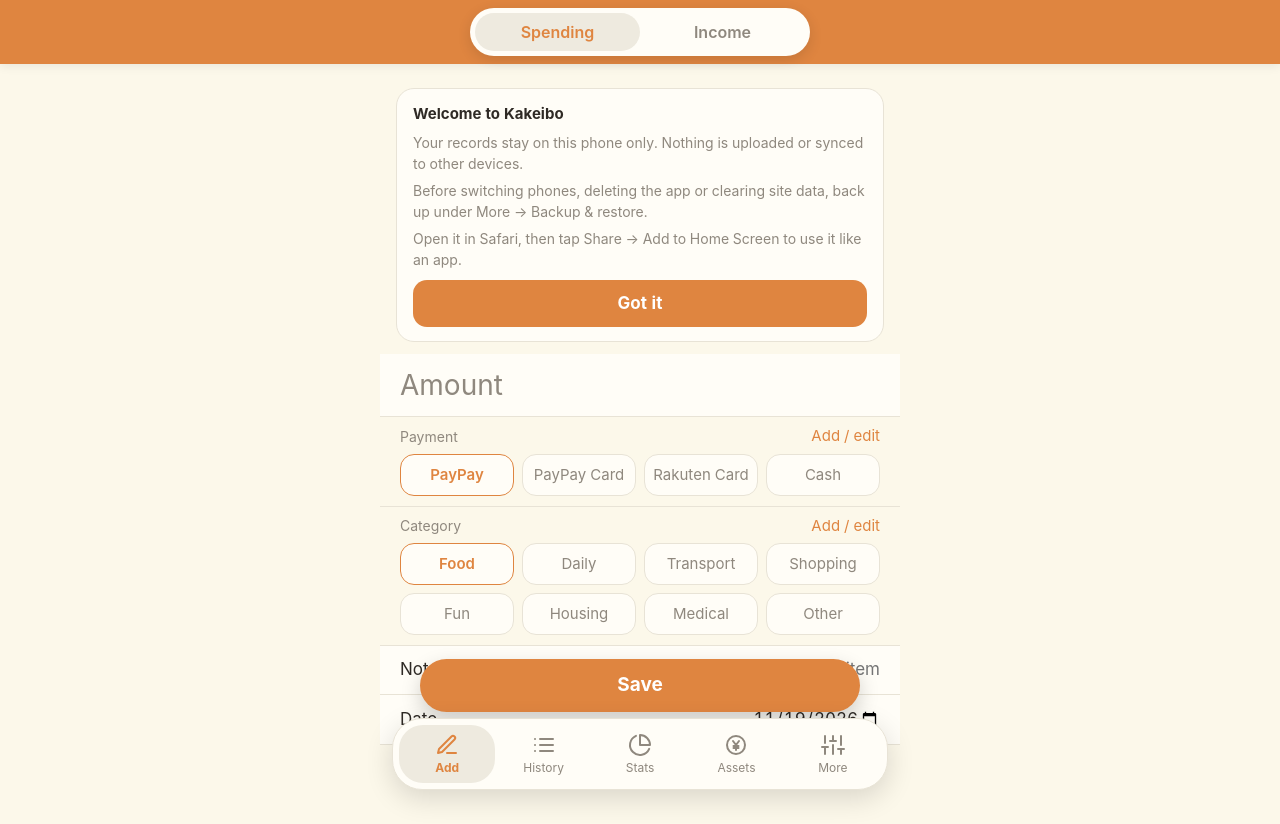
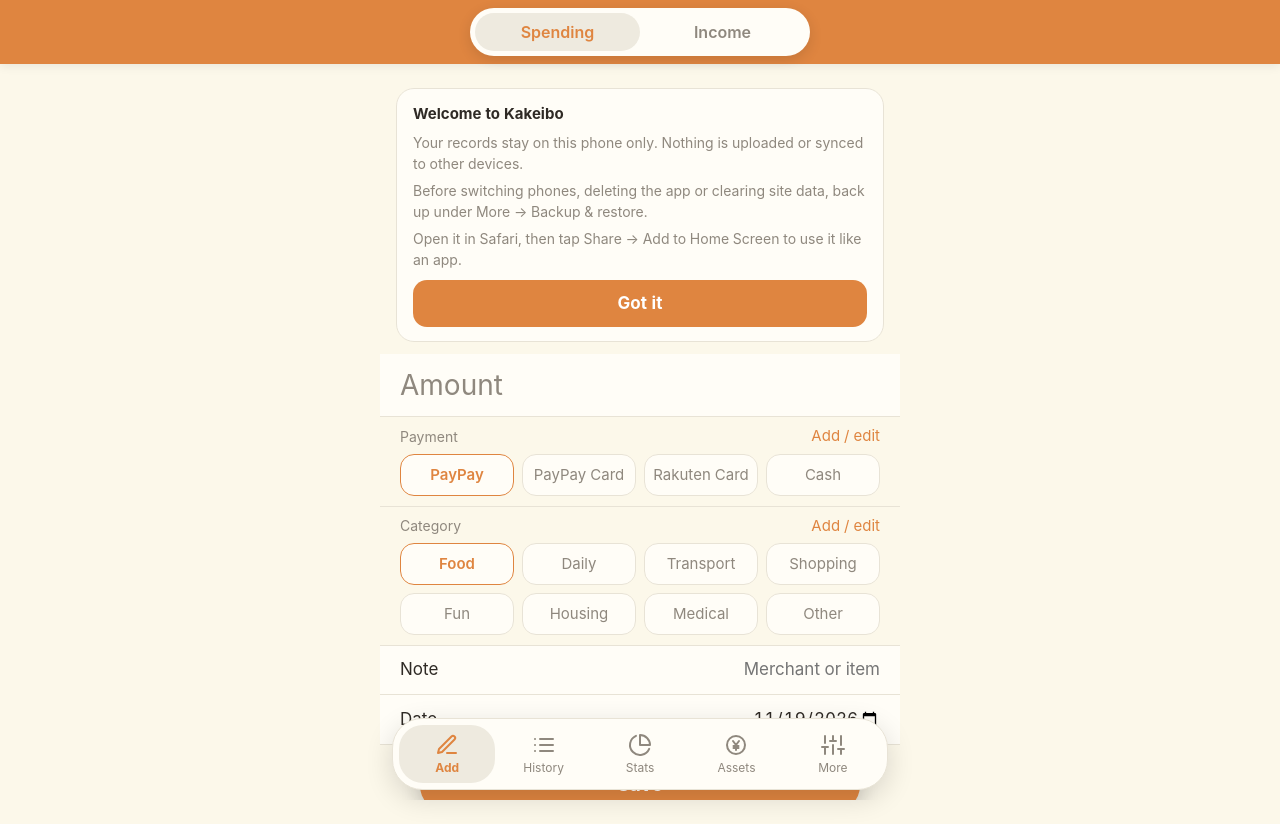
Before and after one commit to monkeyliu96-del/kakeibo, a plain HTML site: page index.html in a window 1280 px wide. After the commit the page ends 800 px from the top, so only its background shows below. Drawn offline with Linux system fonts and the light colour scheme.

Commit message:
Add files via upload

```diff
--- a/index.html
+++ b/index.html
@@ -17,9 +17,9 @@
 @media (prefers-color-scheme:dark){:root:not([data-theme="light"]){--c5:#4cc9b8;--c6:#ff9478;--c7:#b8b0c4;--c8:#7fb5d6;--bg:#1c1814;--sf:#26211c;--tx:#f2ece3;--mu:#a39a8e;--ln:#3a332b;--ac:#f09a58;--on:#241508;--sel:#352d25;--in:#58c88a;--pp:#ff7a85;--cd:#7a9cff;--cs:#e3b04a;--cr:#b48cff;color-scheme:dark}}
 :root[data-theme="dark"]{--c5:#4cc9b8;--c6:#ff9478;--c7:#b8b0c4;--c8:#7fb5d6;--bg:#1c1814;--sf:#26211c;--tx:#f2ece3;--mu:#a39a8e;--ln:#3a332b;--ac:#f09a58;--on:#241508;--sel:#352d25;--in:#58c88a;--pp:#ff7a85;--cd:#7a9cff;--cs:#e3b04a;--cr:#b48cff;color-scheme:dark}
 *{box-sizing:border-box}
-html,body{margin:0;overscroll-behavior-y:none}
-body{background:var(--bg);color:var(--tx);font:16px/1.5 -apple-system,"Hiragino Sans","PingFang SC","Noto Sans JP",system-ui,sans-serif;padding-bottom:calc(104px + env(safe-area-inset-bottom,0px));font-variant-numeric:tabular-nums}
-main{max-width:520px;margin:0 auto;padding:12px 16px}
+html,body{margin:0;height:100%;overflow:hidden;overscroll-behavior:none}
+body{background:var(--bg);color:var(--tx);font:16px/1.5 -apple-system,"Hiragino Sans","PingFang SC","Noto Sans JP",system-ui,sans-serif;display:flex;flex-direction:column;height:100vh;height:100dvh;font-variant-numeric:tabular-nums}
+main{flex:1;min-height:0;overflow-y:auto;overscroll-behavior:contain;-webkit-overflow-scrolling:touch;padding:12px max(16px,calc((100% - 488px)/2)) calc(96px + env(safe-area-inset-bottom,0px))}
 h1{font-size:15px;font-weight:600;margin:0;color:var(--mu)}
 .top{display:flex;align-items:center;justify-content:space-between;padding:8px 0 4px}
 .mon{display:flex;align-items:center;gap:4px}
@@ -78,7 +78,7 @@ button.bar,button.lg{background:none;border:0;padding:0;text-align:left;cursor:p
 button.bar{width:100%}
 button.lg{display:inline-flex;align-items:center;gap:4px;color:var(--mu);font-size:13px}
 button.bar:active,button.lg:active{opacity:.6}
-#band{background:var(--ac);color:#fff;padding:calc(env(safe-area-inset-top,0px) + 8px) 16px 8px;position:sticky;top:0;z-index:5;box-shadow:0 2px 10px rgba(0,0,0,.08)}
+#band{background:var(--ac);color:#fff;padding:calc(env(safe-area-inset-top,0px) + 8px) 16px 8px;flex:none;z-index:5;box-shadow:0 2px 10px rgba(0,0,0,.08)}
 #band .bi{max-width:520px;margin:0 auto;display:flex;align-items:center;justify-content:center;min-height:40px}
 .band-t{font-size:19px;font-weight:700;color:#fff}
 #band .mon{gap:8px}#band .mon b{color:#fff;font-size:18px;min-width:128px}
@@ -97,7 +97,7 @@ button.bar:active,button.lg:active{opacity:.6}
 .lrow{display:flex;align-items:center;gap:12px;margin:0 -16px;padding:0 20px;background:var(--sf);border-bottom:1px solid var(--ln)}
 .lrow label{margin:0;font-size:17px;color:var(--tx);flex:none}
 .lrow input{flex:1;min-width:0;border:0;background:none;text-align:right;font-size:17px;padding:11px 0;outline:0}
-.go.save{display:block;position:sticky;bottom:calc(88px + env(safe-area-inset-bottom,0px));z-index:4;width:calc(100% - 48px);margin:14px auto 0;border-radius:999px;font-size:19px;padding:12px;box-shadow:0 8px 20px rgba(0,0,0,.18)}
+.go.save{display:block;width:calc(100% - 48px);margin:14px auto 0;border-radius:999px;font-size:19px;padding:12px;box-shadow:0 8px 20px rgba(0,0,0,.18)}
 .addrow{display:flex;align-items:center;gap:6px;margin-top:10px;background:var(--sf);border:1.5px solid var(--ln);border-radius:999px;padding:4px 4px 4px 16px}
 .addrow:focus-within{border-color:var(--ac)}
 .addrow input{flex:1;min-width:0;border:0;background:none;outline:0;font-size:16px;padding:8px 0}
@@ -105,7 +105,7 @@ button.bar:active,button.lg:active{opacity:.6}
 .days .dc{flex:1;height:100%;display:flex;align-items:flex-end;border:0;background:none;padding:0;cursor:pointer}.days .dc i{width:100%;flex:none}.days .dc:active i{opacity:.5}
 .dro{min-height:26px;margin-top:6px;font-size:14px;font-weight:600;display:flex;align-items:center;gap:10px}.dro button{border:0;background:none;color:var(--ac);font-size:14px;cursor:pointer;padding:0}.days .dc.on i{opacity:1;outline:2px solid var(--tx);outline-offset:0}
 .addrow button.dl{background:none;color:var(--pp);padding:9px 14px;font-weight:600}
-.lhead{position:sticky;top:var(--bh,56px);z-index:3;background:var(--bg);margin:0 -16px;padding:4px 16px 0;border-bottom:1px solid var(--ln)}.lhead .srch{margin:2px 0}.lhead .srch .f{padding:7px 10px}.lhead .srch select.f{padding:7px 2px;font-size:14px}.lhead>.chips{margin:6px 0 2px!important}.lsum{padding:0 0 6px}.lsum .big{font-size:28px;margin:0}.lsum .big small{font-size:14px}.lsum .sub{margin:0 0 2px;font-size:13px}.lsum .pg{margin:4px 0 2px}
+.lhead{position:sticky;top:-12px;z-index:3;background:var(--bg);margin:0 -16px;padding:4px 16px 0;border-bottom:1px solid var(--ln)}.lhead .srch{margin:2px 0}.lhead .srch .f{padding:7px 10px}.lhead .srch select.f{padding:7px 2px;font-size:14px}.lhead>.chips{margin:6px 0 2px!important}.lsum{padding:0 0 6px}.lsum .big{font-size:28px;margin:0}.lsum .big small{font-size:14px}.lsum .sub{margin:0 0 2px;font-size:13px}.lsum .pg{margin:4px 0 2px}
 </style>
 </head>
 <body>
@@ -396,7 +396,7 @@ function bandHTML(view){
 function render(){
  const v=hv().slice(1);
  const view=['add','stats','assets','more'].includes(v)?v:'list';
- $('band').innerHTML='<div class="bi">'+bandHTML(view)+'</div>';document.documentElement.style.setProperty('--bh',$('band').offsetHeight+'px');document.body.style.paddingBottom=view==='add'?'0':'';
+ $('band').innerHTML='<div class="bi">'+bandHTML(view)+'</div>';document.documentElement.style.setProperty('--bh',$('band').offsetHeight+'px');if(window.__lv!==view){window.__lv=view;$('app').scrollTop=0}
  $('app').innerHTML=view==='add'?addView():view==='stats'?statsView():view==='assets'?assetsView():view==='more'?moreView():listView();
  ['list','add','stats','assets','more'].forEach(k=>$('n-'+k).classList.toggle('on',k===view));
  if(view==='add'&&!E&&!EI){F.manual=false}
```
